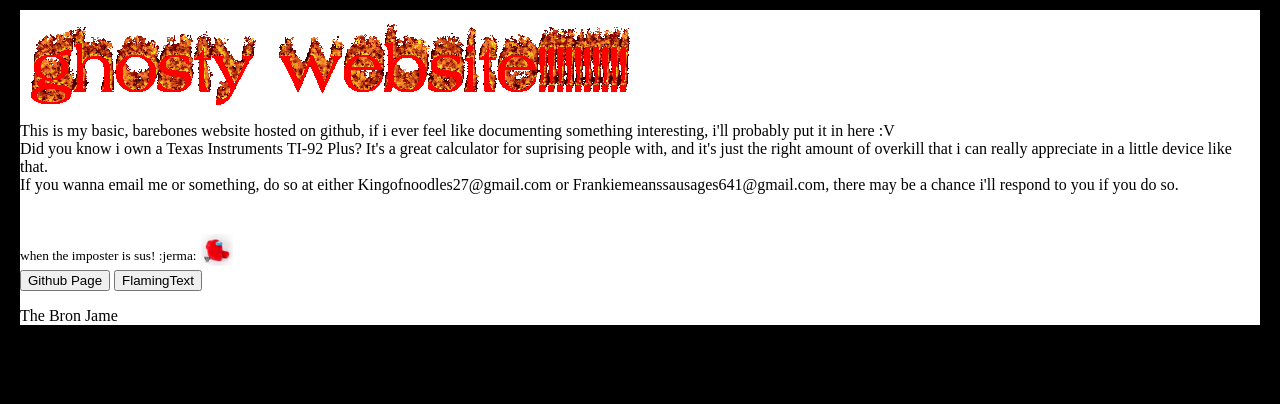
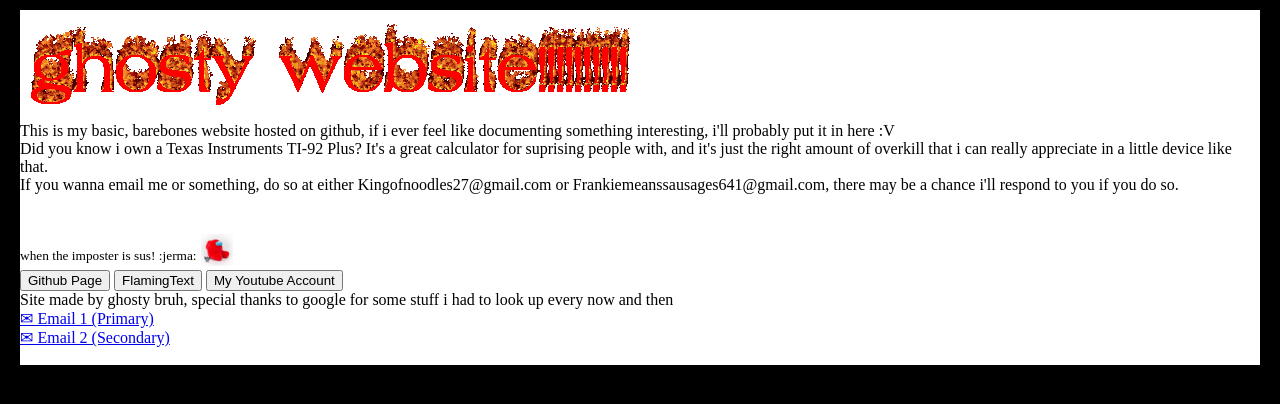
Before and after one commit to Ghost-Bit/webstuff, a plain HTML site: page index.html in a window 1280 px wide. Drawn offline with Linux system fonts and the light colour scheme.

Commit message:
pogger :D
:D

```diff
--- a/index.html
+++ b/index.html
@@ -9,13 +9,20 @@
     <sup> <br>when the imposter is sus! :jerma:</sup>
     <img src="https://raw.githubusercontent.com/Ghost-Bit/webstuff/main/spingus.gif" alt="your webbroswer so unbased to display this image of an imposter plushie spinning... sad!"style="width:32px;height:32px;"?t=1611680072135>
 
-
     <br>
     <input type="button" value="Github Page"
            onclick="location.href = 'https://github.com/Ghost-Bit'" />
     <input type="button" value="FlamingText"
            onclick="location.href = 'https://cooltext.com/Logo-Design-Burning'" />
+    <input type="button" value="My Youtube Account"
+           onclick="location.href = 'https://www.youtube.com/channel/UCT3-J1coXVqslcNaruN7MAQ'" />
+    <br>
   </body>
+  <footer id="bruh"><!you'd call me an asylum escapee if i could describe how stupidly complicated it was to make a 1 PIXEL DIVISION between the body and the footer, augh, html spaghetti, but i'm pretty new to this, so...>
+  </footer>
   <footer>
-  <p>The Bron Jame
+    Site made by ghosty bruh, special thanks to google for some stuff i had to look up every now and then
+    <br><a href="mailto:Kingofnoodles27@gmail.com">✉ Email 1 (Primary)</a>
+    <br><a href="mailto:Frankiemeanssausages641@gmail.com">✉ Email 2 (Secondary)</a><br><br>
+  </footer>
 </html>
```
